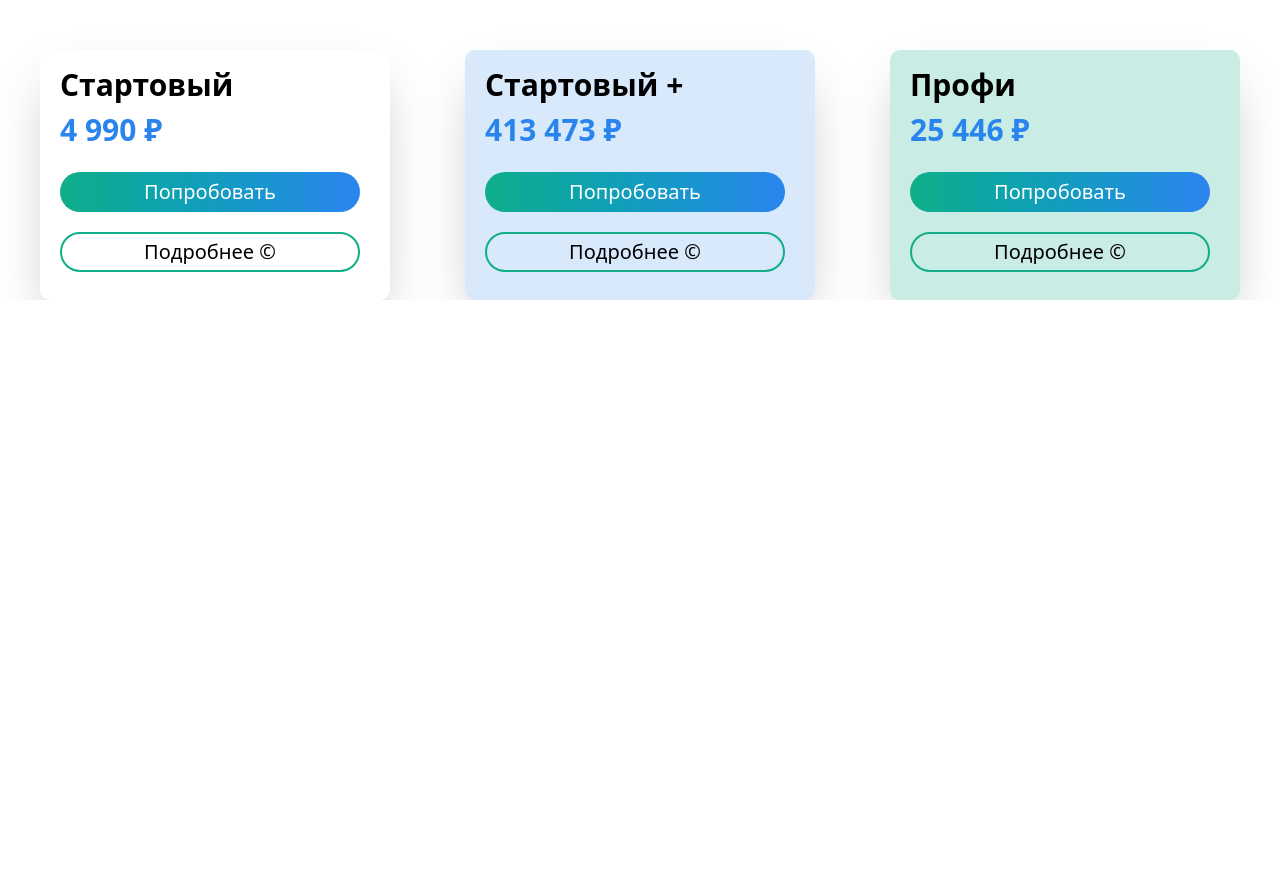
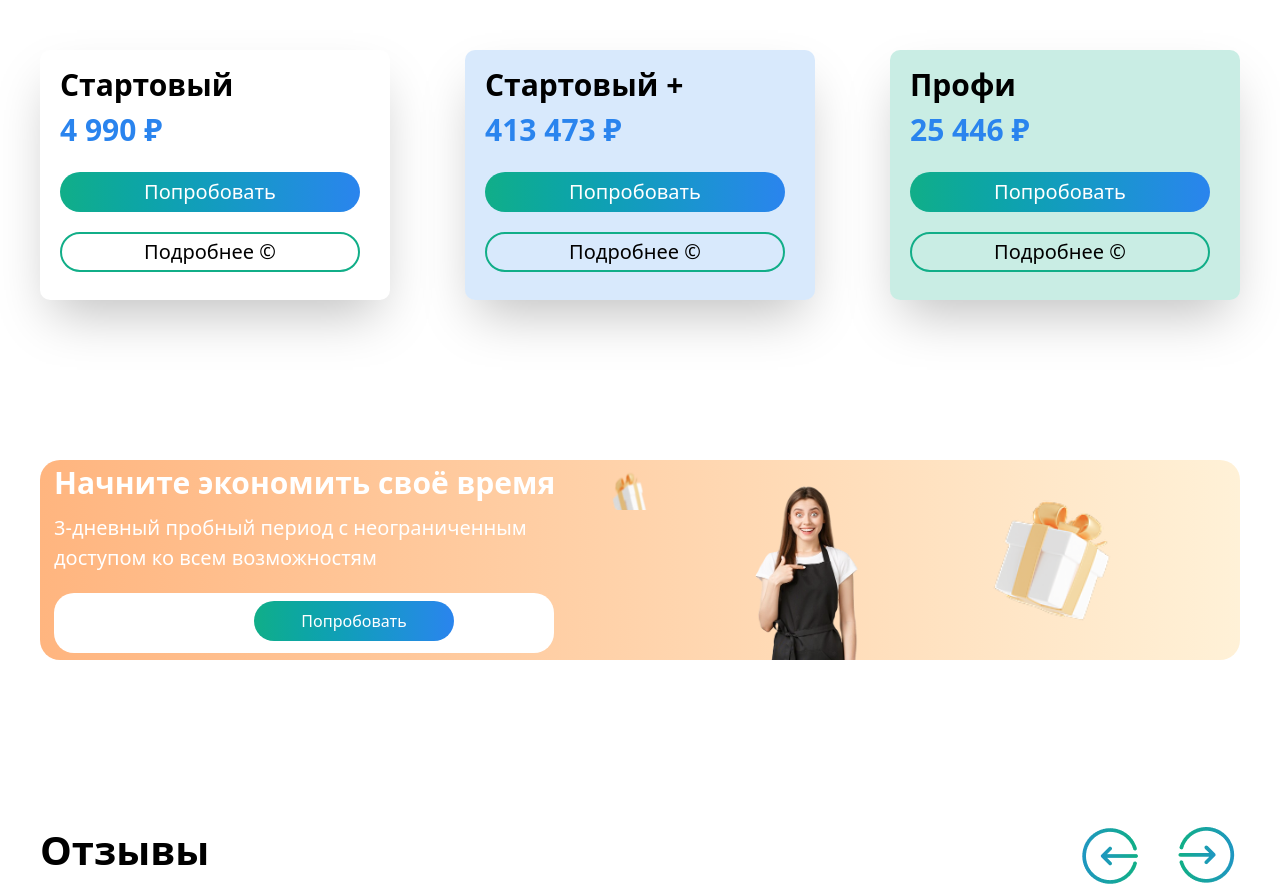
Before and after one commit to Ahmadjon04082009/Home-work-22.12.2025, a website: page src/index.html in a window 1280 px wide. Shown: the part 5321-6211 px from the top of the page. Before the commit the page ends 5621 px from the top, so only its background shows below. Drawn offline with Linux system fonts and the light colour scheme.

Commit message:
section 12 build

```diff
--- a/src/index.html
+++ b/src/index.html
@@ -304,6 +304,31 @@
 
     </section>
 
+<section
+        class="lg:w-[1200px]  lg:h-[200px] bg-gradient-to-r from-[#FFB57F] to-[#FFF1D7] rounded-[20px] lg:flex  max-w-[1200px] m-auto mt-40">
+        <div class="pl-3.5">
+            <h1 class="text-[white] text-[30px] font-[600]">Начните экономить своё время</h1>
+            <p class="lg:text-[20px] text-[30px] text-[white] w-[450px] lg:w-[550px] pt-2">3-дневный пробный период
+                с неограниченным доступом ко всем возможностям</p>
+            <div class="lg:w-[500px] w-[400px] h-[60px] bg-[white]  rounded-[20px] mt-5">
+                <button
+                    class="lg:w-[200px] h-[40px] bg-gradient-to-r from-[#11AE88] to-[#2A84EE] rounded-[20px] text-[white] mt-2 lg:ml-50 ml-40">Попробовать</button>
+            </div>
+        </div>
+        <img class="hidden lg:block w-[50px] h-[50px]" src="[removal 7.png" alt="">
+        <img class="" src="Remove-bg_ai_1691479932588-transformed 1.png" alt="">
+        <img class="hidden lg:block " src="[removal 6.png" alt="">
+    </section>
+
+    <div class="flex max-w-[1200px] m-auto justify-between mt-40">
+        <h1 class="text-[40px] font-[600] ">Отзывы</h1>
+        <img src="./Снимок экрана 2025-12-23 005356.png" alt="">
+    </div>
+
+
+
+
+
 
 
 
```
